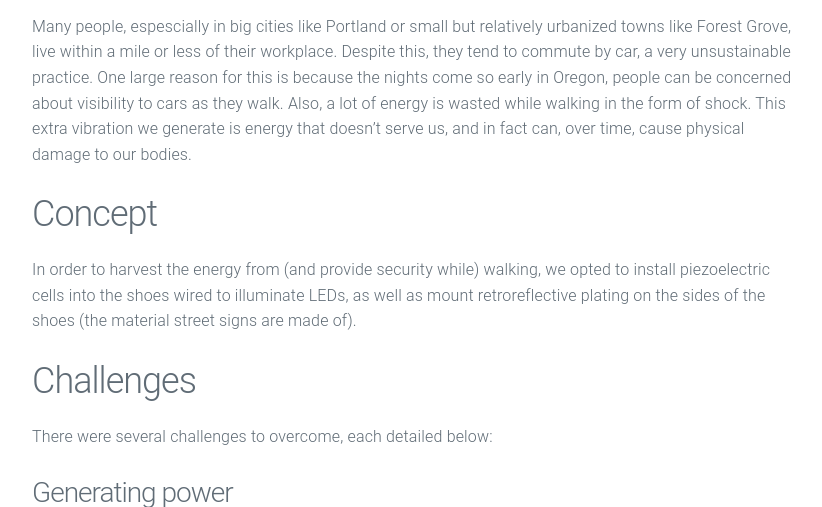
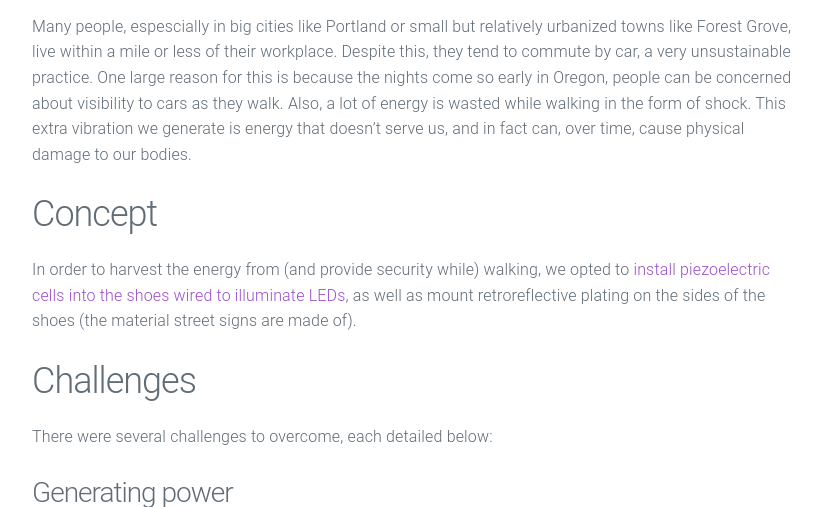
Before and after one commit to emanb29/artst-website, a Jekyll site: the page built from _posts/2015-10-07-welcome-to-jekyll.markdown, in a window 1280 px wide and 900 px high, scrolled down 909 px, cut to the strip 0-507 px from the top of the window. Shown: the whole strip, without its empty margins (228-1050 px from the left). Built offline with Jekyll 4.4.1, drawn with Linux system fonts in a browser that asks for light colours; part of the change alters nothing that is shown.

```diff
--- a/_posts/2015-10-07-welcome-to-jekyll.markdown
+++ b/_posts/2015-10-07-welcome-to-jekyll.markdown
@@ -15,7 +15,7 @@ In thinking about and doing research on sustainability, I discovered, espesciall
 Many people, espescially in big cities like Portland or small but relatively urbanized towns like Forest Grove, live within a mile or less of their workplace. Despite this, they tend to commute by car, a very unsustainable practice. One large reason for this is because the nights come so early in Oregon, people can be concerned about visibility to cars as they walk. Also, a lot of energy is wasted while walking in the form of shock. This extra vibration we generate is energy that doesn't serve us, and in fact can, over time, cause physical damage to our bodies.
 
 ## Concept
-In order to harvest the energy from (and provide security while) walking, we opted to install piezoelectric cells into the shoes wired to illuminate LEDs, as well as mount retroreflective plating on the sides of the shoes (the material street signs are made of).
+In order to harvest the energy from (and provide security while) walking, we opted to [install piezoelectric cells into the shoes wired to illuminate LEDs](http://www.instructables.com/id/Electricity-Generating-Footwear/), as well as mount retroreflective plating on the sides of the shoes (the material street signs are made of).
 
 ## Challenges
 There were several challenges to overcome, each detailed below:
```
